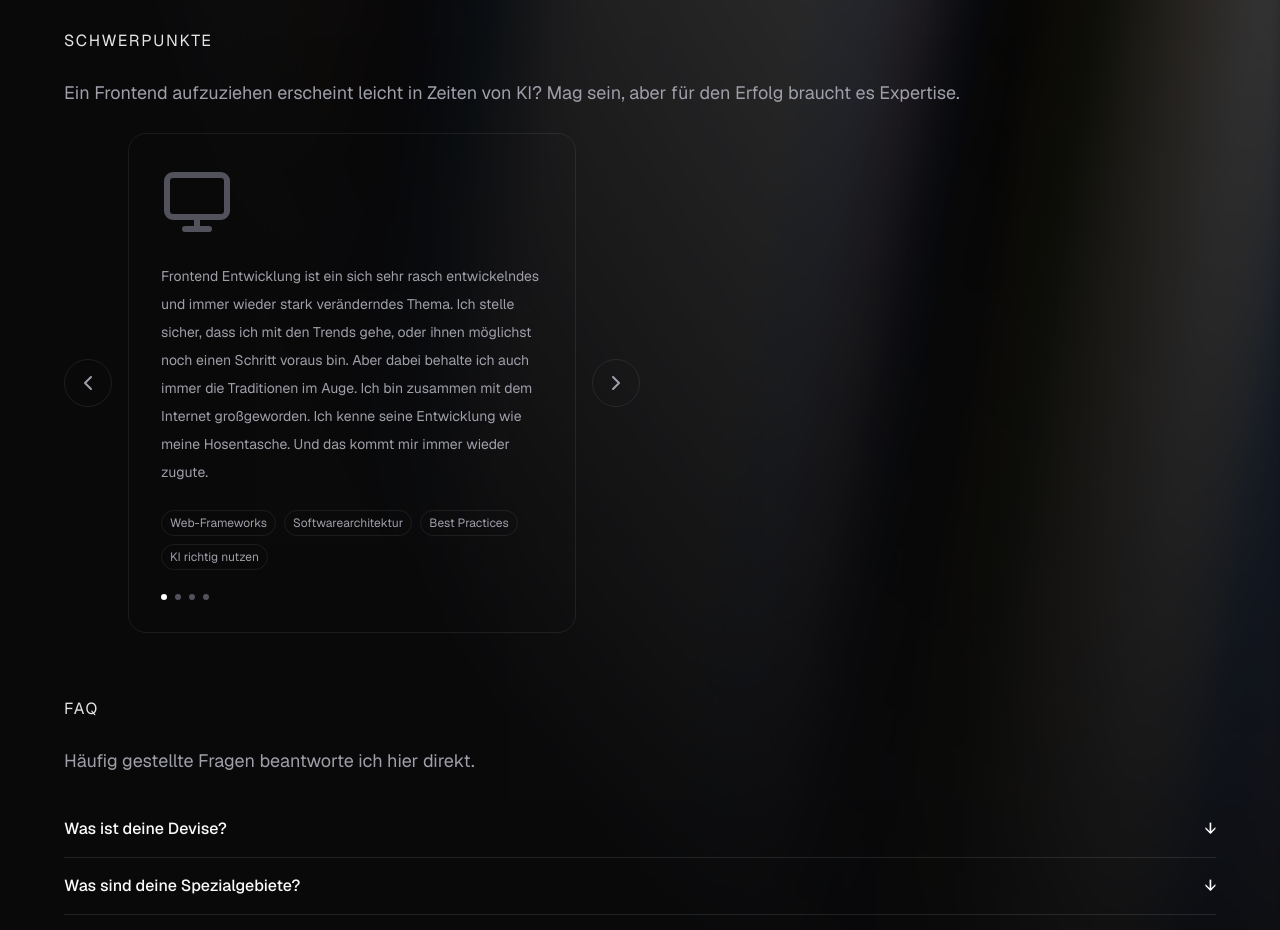
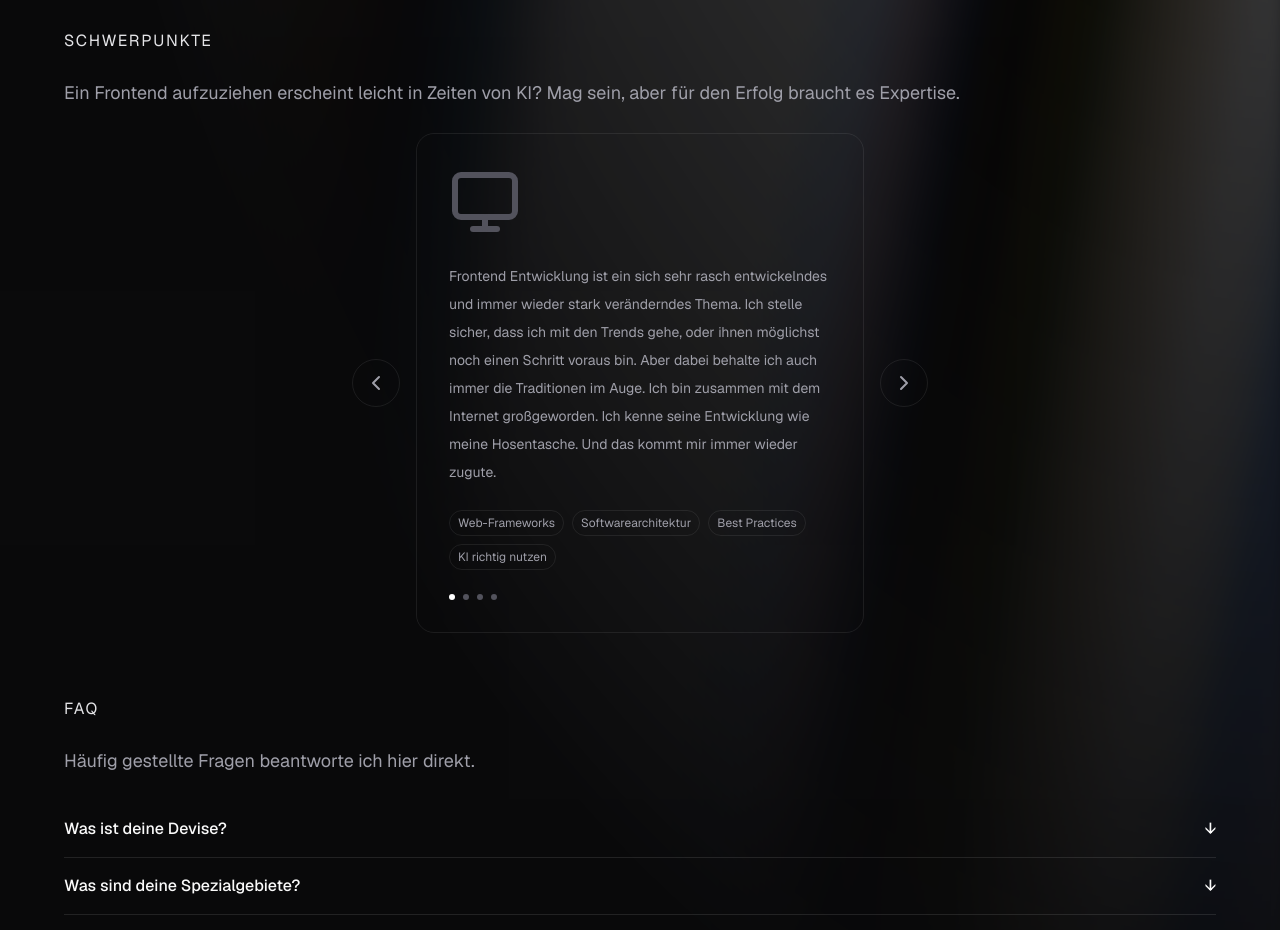
Before and after one commit to crpgproductions/sann-showcase, a Next.js app: page /about in a window 1280 px wide. Shown: the part 980-1910 px from the top of the page. Built offline with nearby package versions, Linux system fonts and the light colour scheme; a web font is replaced by a local one.

Commit message:
Fix: horizontally center FocalSlideshow

```diff
--- a/app/components/FocalSlideshow.tsx
+++ b/app/components/FocalSlideshow.tsx
@@ -64,7 +64,7 @@ export default function FocalSlideshow({ items }: FocalSlideshowProps) {
     const Icon = iconMap[activeItem.iconName];
 
     return (
-        <div className="flex items-center gap-4 w-full sm:w-1/2">
+        <div className="flex items-center gap-4 w-full sm:w-1/2 mx-auto">
 
             {/* Left arrow — hidden on mobile */}
             <button
```
